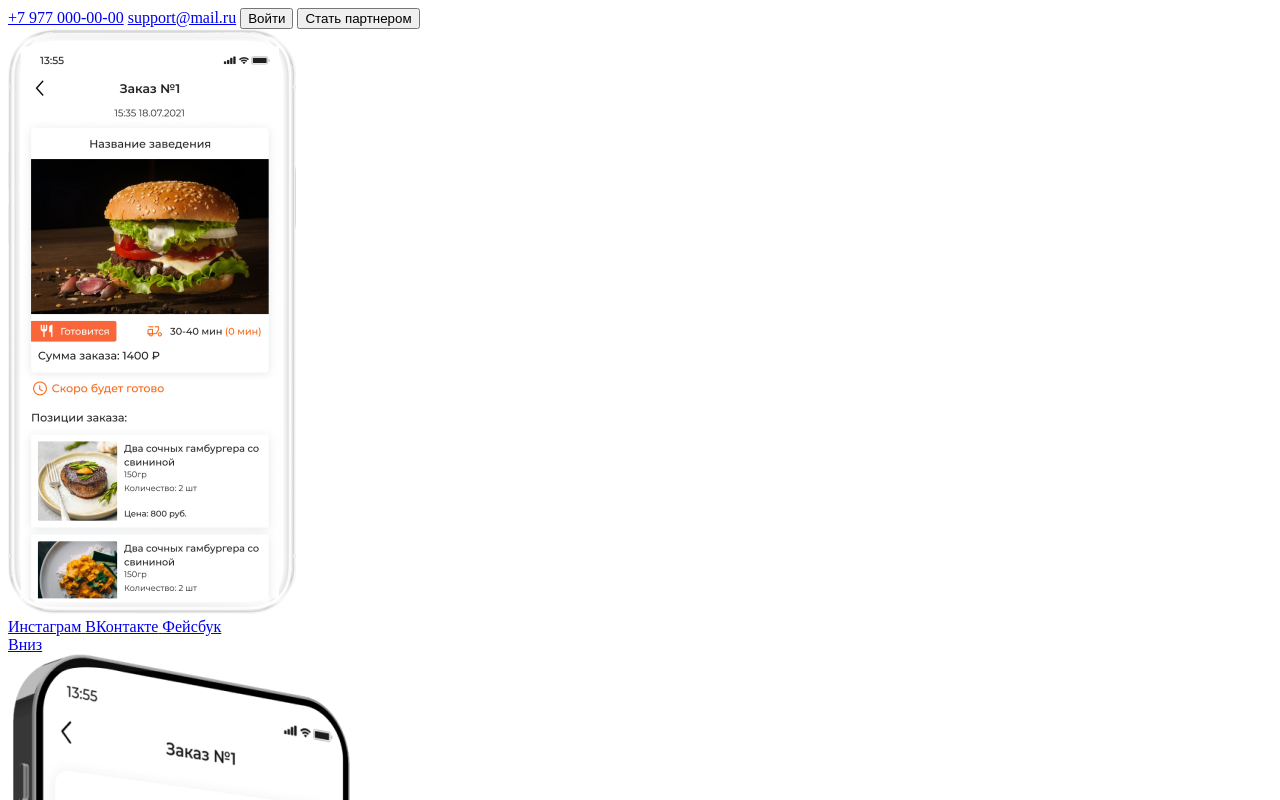
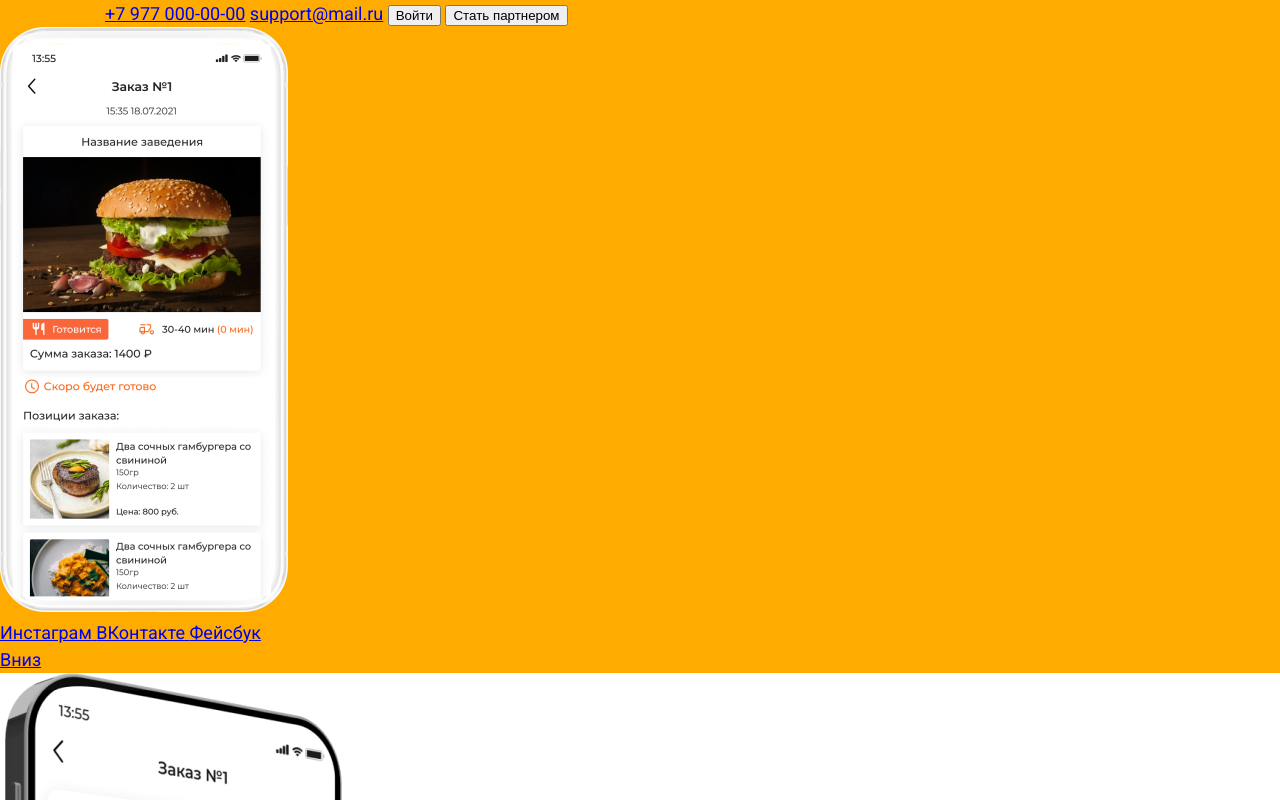
Before and after one commit to ksenksenni/appfox, a website: page index.html in a window 1280 px wide. Shown: the top 800 px of the page. Drawn offline with Linux system fonts and the light colour scheme.

Commit message:
added container

```diff
--- a/index.html
+++ b/index.html
@@ -10,8 +10,8 @@
 </head>
 
 <body>
-    <header>
-        <nav>
+    <header class="header">
+        <nav class="container">
             <a href="tel:+79770000000">+7 977 000-00-00</a>
             <a href="mailto:support@mail.ru">support@mail.ru</a>
             <button>Войти</button>
--- a/styles/base.scss
+++ b/styles/base.scss
@@ -6,5 +6,4 @@ body {
     line-height: 27px;
     font-weight: normal;
     color: #768C9B;
-    background-color: aquamarine;
 }
--- /dev/null
+++ b/styles/header.scss
@@ -0,0 +1,6 @@
+.header {
+    background-image: url(/img/bg-header.png);
+    // background-position: 50% 50%;
+    // background-repeat: no-repeat;
+    // background-size: cover;
+}
--- a/styles/style.scss
+++ b/styles/style.scss
@@ -2,3 +2,5 @@
 @import "./fonts.scss";
 @import "./mixins.scss";
 @import "./base.scss";
+@import "./container.scss";
+@import "./header.scss";
```
Also changed, not shown: dist/style.css.
